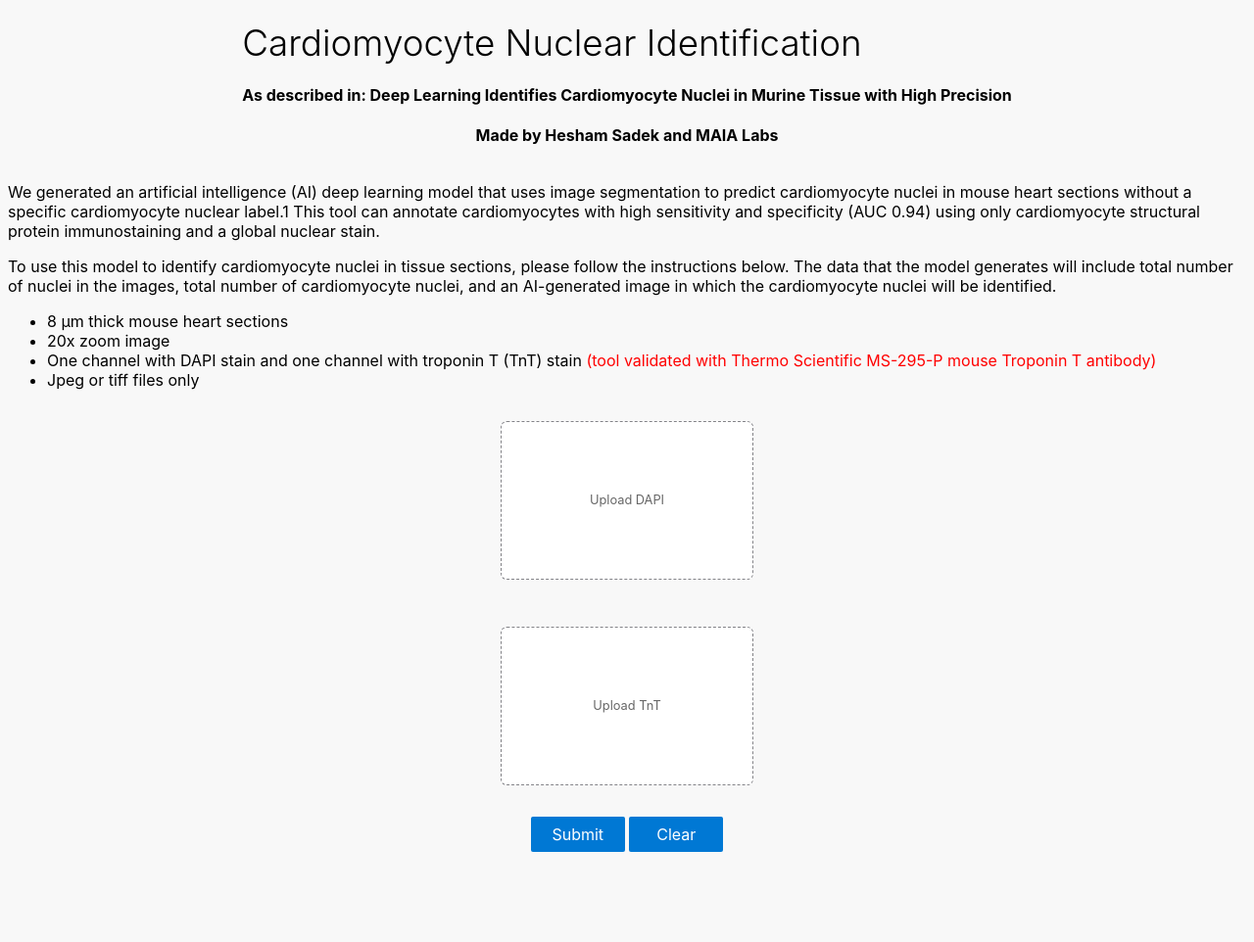
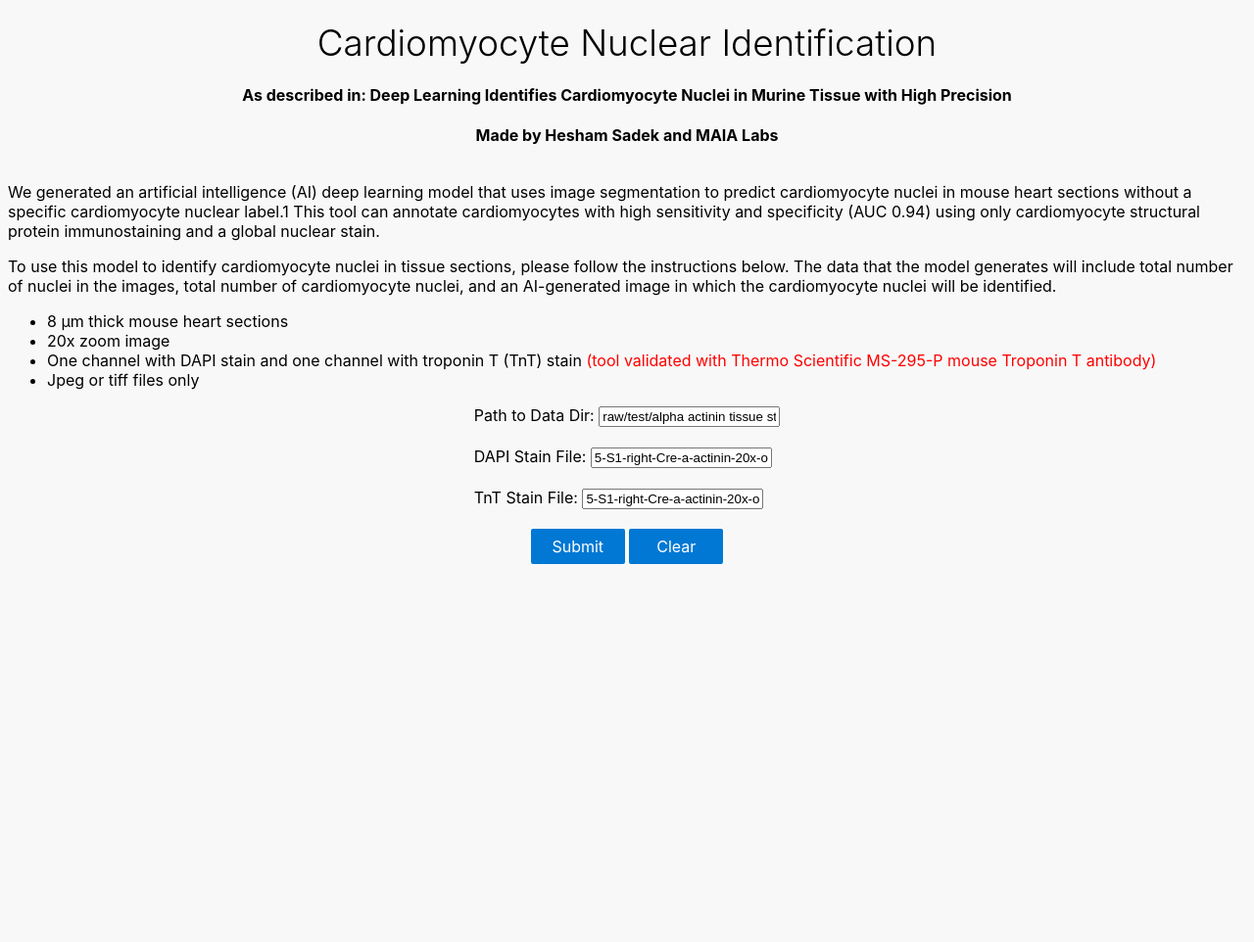
Before and after one commit to brandonwang1/cmc_webapp, a Flask app: page / in a window 1280 px wide. Shown: the whole page at 98% size. After the commit the page ends 576 px from the top, so only its background shows below. Run offline with Flask 2, Linux system fonts and the light colour scheme; parts of the project's set-up code (start-up, migrations or seed data) failed here and were passed over.

Commit message:
progress on UI and integration

```diff
--- a/app.py
+++ b/app.py
@@ -8,7 +8,9 @@ from gevent.pywsgi import WSGIServer
 # TensorFlow and tf.keras
 import tensorflow as tf
 from tensorflow import keras
-
+config = tf.compat.v1.ConfigProto()
+config.gpu_options.allow_growth = True
+session = tf.compat.v1.InteractiveSession(config=config)
 from tensorflow.keras.applications.imagenet_utils import preprocess_input, decode_predictions
 from tensorflow.keras.models import load_model
 from tensorflow.keras.preprocessing import image
@@ -26,22 +28,6 @@ print('Model loaded. Check http://127.0.0.1:5000/')
 
 
 nucleiDetector = NucleiDetector()
-nucleiDetector.load_images()
-
-def model_predict(img, model):
-    img = img.resize((224, 224))
-
-    # Preprocessing the image
-    x = image.img_to_array(img)
-    # x = np.true_divide(x, 255)
-    x = np.expand_dims(x, axis=0)
-
-    # Be careful how your trained model deals with the input
-    # otherwise, it won't make correct prediction!
-    x = preprocess_input(x, mode='tf')
-
-    preds = model.predict(x)
-    return preds
 
 
 @app.route('/', methods=['GET'])
@@ -56,26 +42,29 @@ def results():
 
 @app.route('/predict', methods=['GET', 'POST'])
 def predict():
-    nucleiDetector.predict()
-    # if request.method == 'POST':
-    #     # Get the image from post request
-    #     img = base64_to_pil(request.json)
-    #
-    #     # Save the image to ./uploads
-    #     # img.save("./uploads/image.png")
-    #
-    #     # Make prediction
-    #     preds = model_predict(img, model)
-    #
-    #     # Process your result for human
-    #     pred_proba = "{:.3f}".format(np.amax(preds))    # Max probability
-    #     pred_class = decode_predictions(preds, top=1)   # ImageNet Decode
-    #
-    #     result = str(pred_class[0][0][1])               # Convert to string
-    #     result = result.replace('_', ' ').capitalize()
-    #
-    #     # Serialize the result, you can add additional fields
-    #     return jsonify(result=result, probability=pred_proba)
+    if request.method == 'POST':
+        # Get the image from post request
+        print(request.json)
+        # img = base64_to_pil(request.json)
+
+        nucleiDetector.load_images(*request.json)
+        nucleiDetector.predict()
+
+        # Save the image to ./uploads
+        # img.save("./uploads/image.png")
+
+        # Make prediction
+        # preds = model_predict(img, model)
+        #
+        # # Process your result for human
+        # pred_proba = "{:.3f}".format(np.amax(preds))    # Max probability
+        # pred_class = decode_predictions(preds, top=1)   # ImageNet Decode
+        #
+        # result = str(pred_class[0][0][1])               # Convert to string
+        # result = result.replace('_', ' ').capitalize()
+
+        # Serialize the result, you can add additional fields
+        return jsonify(result=result, probability=pred_proba)
     results()
     return None
 
--- a/static/main.js
+++ b/static/main.js
@@ -33,29 +33,72 @@ function fileSelectHandler(e) {
 //========================================================================
 
 var imagePreview = document.getElementById("image-preview");
-var imageDisplay = document.getElementById("image-display");
+var imageDisplayDAPI = document.getElementById("image-display-DAPI");
+var imageDisplayTnT = document.getElementById("image-display-TnT");
 var uploadCaption = document.getElementById("upload-caption");
 var predResult = document.getElementById("pred-result");
 var loader = document.getElementById("loader");
+
 
 //========================================================================
 // Main button events
 //========================================================================
 
+
+function submitPaths() {
+    // action for the submit button
+    console.log("submit");
+
+    const filePath = document.getElementById("filePath").value;
+    const DAPIPath = document.getElementById("DAPIPath").value;
+    const TnTPath = document.getElementById("TnTPath").value;
+
+    if (!(filePath && DAPIPath && TnTPath)) {
+        window.alert("Please select paths before submit.");
+        return;
+    }
+
+    // call the predict function of the backend
+    predictImage([filePath, DAPIPath, TnTPath]);
+}
+
+function clearPaths() {
+    // reset selected files
+    fileSelect.value = "";
+
+    // remove image sources and hide them
+    imagePreview.src = "";
+    imageDisplayDAPI.src = "";
+    imageDisplayTnT.src = "";
+    predResult.innerHTML = "";
+
+    hide(imagePreview);
+    hide(imageDisplayDAPI);
+    hide(imageDisplayTnT);
+    hide(loader);
+    hide(predResult);
+    show(uploadCaption);
+
+    imageDisplayDAPI.classList.remove("loading");
+    imageDisplayTnT.classList.remove("loading");
+
+}
+
 function submitImage() {
     // action for the submit button
     console.log("submit");
 
-  if (!imageDisplay.src || !imageDisplay.src.startsWith("data")) {
+    if (!imageDisplayDAPI.src || !imageDisplayTnT.src) {
         window.alert("Please select an image before submit.");
         return;
     }
 
     loader.classList.remove("hidden");
-  imageDisplay.classList.add("loading");
+    imageDisplayDAPI.classList.add("loading");
+    imageDisplayTnT.classList.add("loading");
 
     // call the predict function of the backend
-  predictImage(imageDisplay.src);
+    predictImage(imageDisplayDAPI.src, imageDisplayTnT.src);
 }
 
 function clearImage() {
@@ -64,16 +107,20 @@ function clearImage() {
 
     // remove image sources and hide them
     imagePreview.src = "";
-  imageDisplay.src = "";
+    imageDisplayDAPI.src = "";
+    imageDisplayTnT.src = "";
     predResult.innerHTML = "";
 
     hide(imagePreview);
-  hide(imageDisplay);
+    hide(imageDisplayDAPI);
+    hide(imageDisplayTnT);
     hide(loader);
     hide(predResult);
     show(uploadCaption);
 
-  imageDisplay.classList.remove("loading");
+    imageDisplayDAPI.classList.remove("loading");
+    imageDisplayTnT.classList.remove("loading");
+
 }
 
 function previewFile(file) {
@@ -91,7 +138,8 @@ function previewFile(file) {
 
         // reset
         predResult.innerHTML = "";
-    imageDisplay.classList.remove("loading");
+        imageDisplayDAPI.classList.remove("loading");
+        imageDisplayTnT.classList.remove("loading");
 
         displayImage(reader.result, "image-display");
     };
--- a/templates/index.html
+++ b/templates/index.html
@@ -2,8 +2,9 @@
 
     <div class="main">
         <div class="title">
-            <h3>Cardiomyocyte Nuclear Identification</h3>
-            <h4 style="text-align: center;">As described in: Deep Learning Identifies Cardiomyocyte Nuclei in Murine Tissue with High Precision</h4>
+            <h3 style="text-align: center;">Cardiomyocyte Nuclear Identification</h3>
+            <h4 style="text-align: center;">As described in: Deep Learning Identifies Cardiomyocyte Nuclei in Murine
+                Tissue with High Precision</h4>
             <h4 style="text-align: center;">Made by&nbsp;Hesham Sadek and MAIA Labs</h4>
 
         </div>
@@ -25,35 +26,47 @@
                 <li>Jpeg or tiff files only</li>
             </ul>
         </div>
-        <div class="panel">
-            <input id="file-upload" class="hidden" type="file" accept="image/x-png,image/gif,image/jpeg"/>
-            <label for="file-upload" id="file-drag" class="upload-box">
-                <div id="upload-caption">Upload DAPI</div>
-                <img id="image-preview" class="hidden"/>
-            </label>
-        </div>
 
-                <div class="panel">
-            <input id="file-upload" class="hidden" type="file" accept="image/x-png,image/gif,image/jpeg"/>
-            <label for="file-upload" id="file-drag" class="upload-box">
-                <div id="upload-caption">Upload TnT </div>
-                <img id="image-preview" class="hidden"/>
-            </label>
-        </div>
+        <form>
+            <label for="fname">Path to Data Dir:</label>
+            <input type="text" id="filePath" name="filePath" value="raw/test/alpha actinin tissue stain"><br><br>
+            <label for="fname">DAPI Stain File:</label>
+            <input type="text" id="DAPIPath" name="DAPIPath" value="5-S1-right-Cre-a-actinin-20x-overlay-stitch_RGB_DAPI.tif"><br><br>
+            <label for="lname">TnT Stain File:</label>
+            <input type="text" id="TnTPath" name="TnTPath" value="5-S1-right-Cre-a-actinin-20x-overlay-stitch_RGB_FITC.tif"><br><br>
+        </form>
+
+        {#        <div class="panel">#}
+        {#            <input id="file-upload-DAPI" class="hidden" type="file" accept="image/x-png,image/gif,image/jpeg"/>#}
+        {#            <label for="file-upload-DAPI" id="file-drag" class="upload-box">#}
+        {#                <div id="upload-caption">Upload DAPI</div>#}
+        {#                <img id="image-preview" class="hidden"/>#}
+        {#            </label>#}
+        {#        </div>#}
+        {##}
+        {#        <div class="panel">#}
+        {#            <input id="file-upload-TnT" class="hidden" type="file" accept="image/x-png,image/gif,image/jpeg"/>#}
+        {#            <label for="file-upload-TnT" id="file-drag" class="upload-box">#}
+        {#                <div id="upload-caption">Upload TnT</div>#}
+        {#                <img id="image-preview" class="hidden"/>#}
+        {#            </label>#}
+        {#        </div>#}
 
         <div style="margin-bottom: 2rem;">
-            <input type="button" value="Submit" class="button" onclick="submitImage();"/>
-            <input type="button" value="Clear" class="button" onclick="clearImage();"/>
+            <input type="button" value="Submit" class="button" onclick="submitPaths();"/>
+            <input type="button" value="Clear" class="button" onclick="clearPaths();"/>
 
         </div>
 
         <div id="image-box">
-            <img id="image-display"/>
+            <img id="image-display-DAPI"/>
+            <img id="image-display-TnT"/>
             <div id="pred-result" class="hidden"></div>
             <svg id="loader" class="hidden" viewBox="0 0 32 32" width="32" height="32">
                 <circle id="spinner" cx="16" cy="16" r="14" fill="none"></circle>
             </svg>
         </div>
+
     </div>
 
 {% endblock %}
```
Also changed, not shown: src/NucleiDetector.py (+5 -5 lines). Lines whose indentation alone changed are shown as unchanged.
